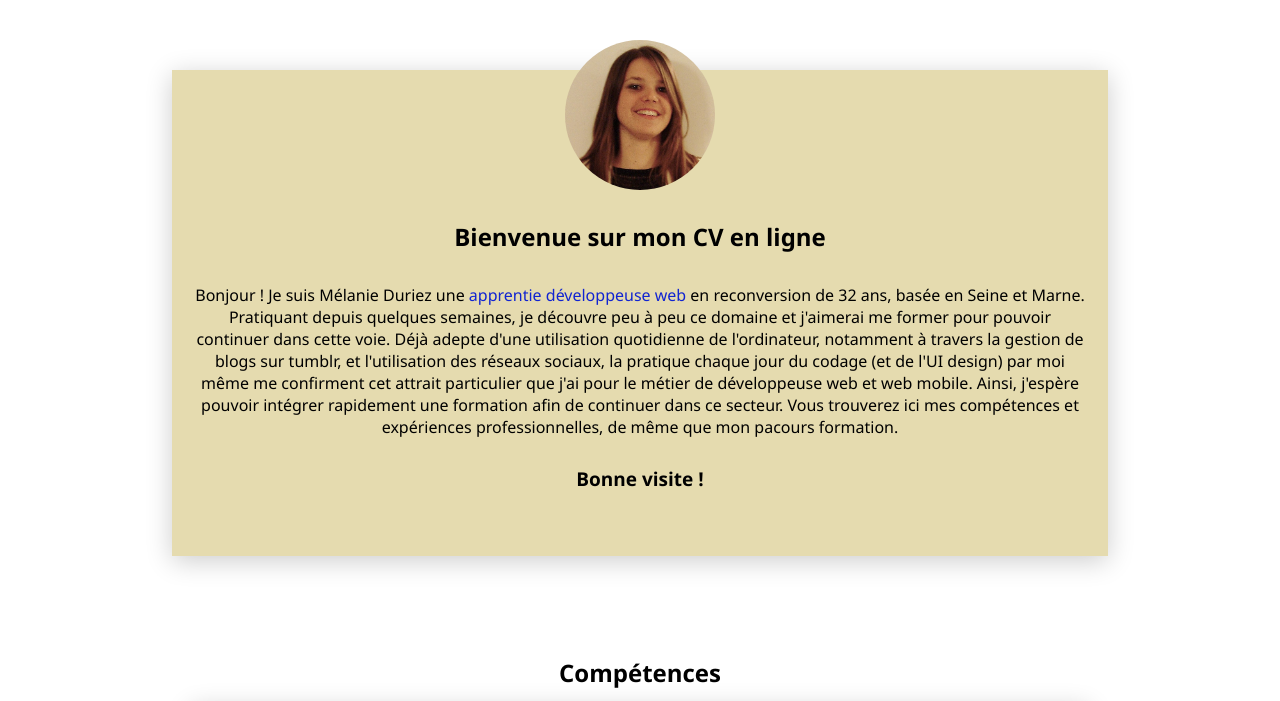
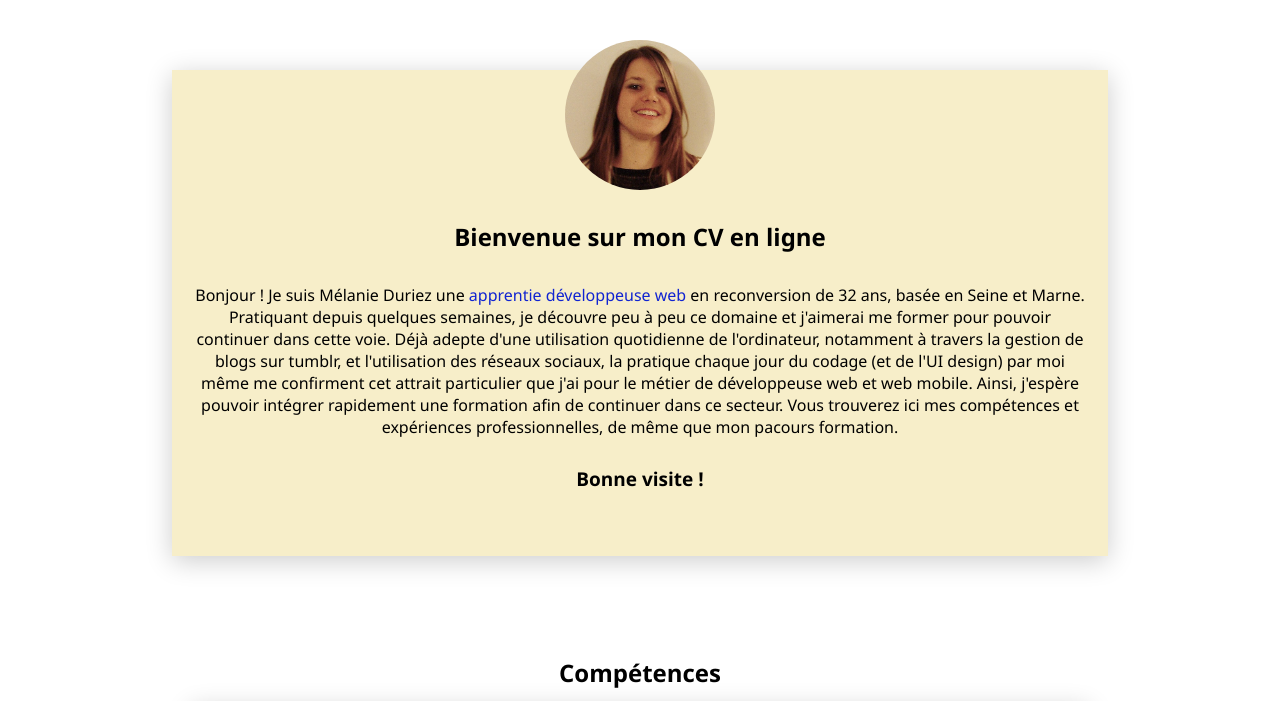
Before and after one commit to Coporolight/decouverte-code-melanie, a website: page index.html in a window 1280 px wide. Shown: the part 522-1223 px from the top of the page. Drawn offline with Linux system fonts and the light colour scheme.

Commit message:
colorhead

```diff
--- a/styles.css
+++ b/styles.css
@@ -38,7 +38,7 @@ body {
   text-align: center;
   width: 70%;
   margin: 70px auto;
-  background: #cfbc6988;
+  background: #f0e09a88;
   padding: 20px;
   padding-top: 0;
   box-shadow: 0px 5px 25px 0px rgba(0, 0, 0, 0.2);
```
